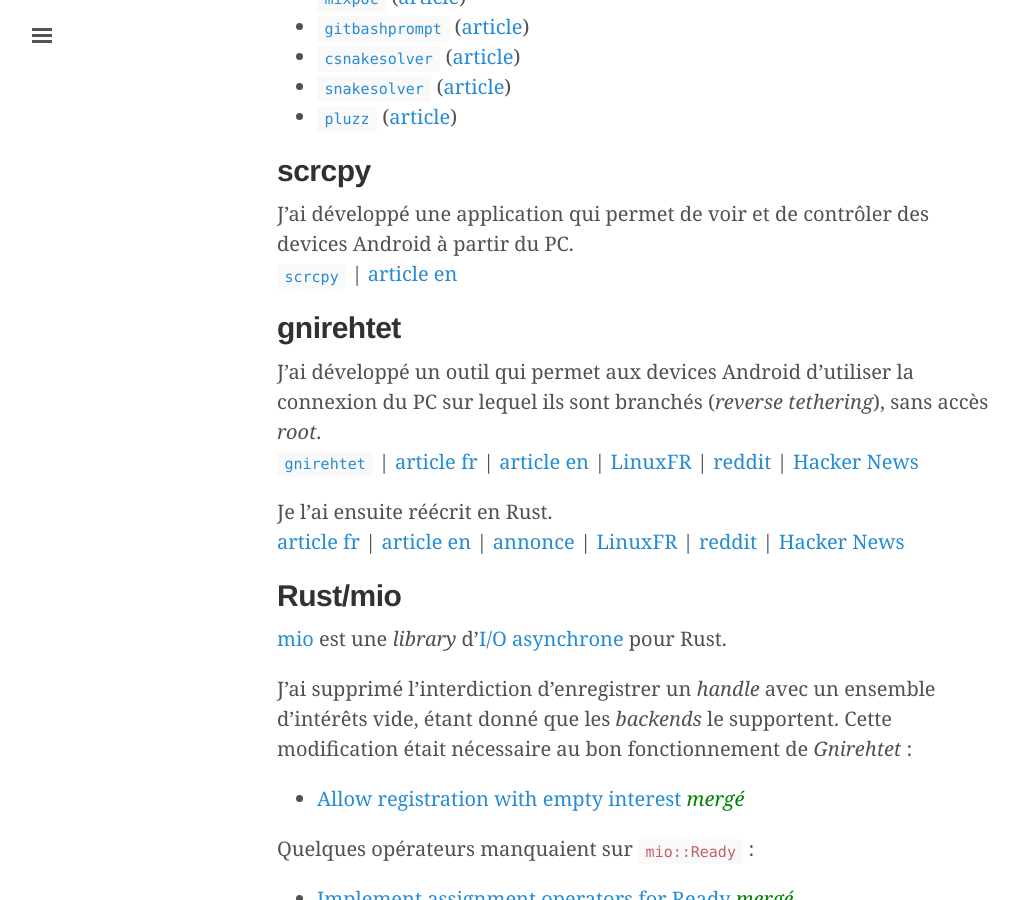
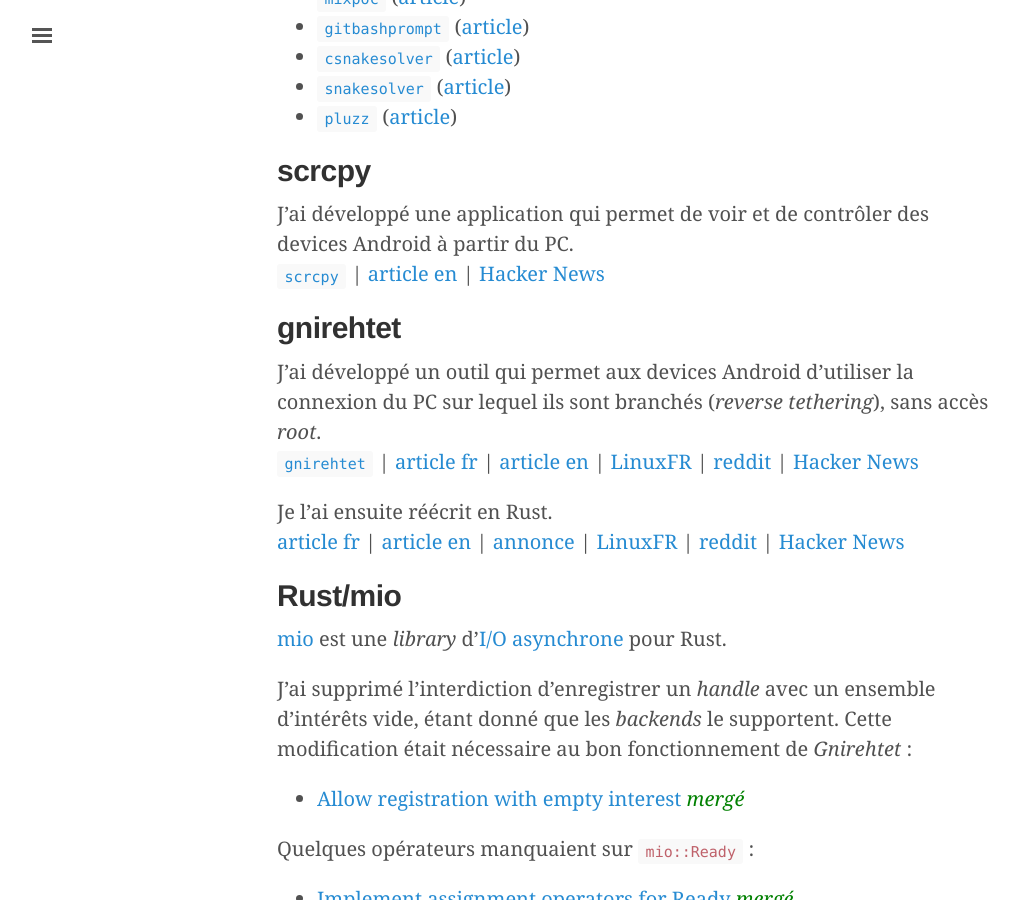
Before and after one commit to rom1v/blog.rom1v.com, a Jekyll site: the page built from contrib.md, in a window 1280 px wide and 900 px high, scrolled down 638 px. Shown: the whole window, without its empty margins (3-1022 px from the left). Built offline with Jekyll 4.4.1, drawn with Linux system fonts in a browser that asks for light colours.

Commit message:
Add link to Hacker News thread for scrcpy

```diff
--- a/contrib.md
+++ b/contrib.md
@@ -45,10 +45,11 @@ avec une description succincte.
 
 J'ai développé une application qui permet de voir et de contrôler des devices
 Android à partir du PC.
-[`scrcpy`] \| [article en][blog-scrcpy]
+[`scrcpy`] \| [article en][blog-scrcpy] \| [Hacker News][scrcpy-hn]
 
 [`scrcpy`]: https://github.com/Genymobile/scrcpy
 [blog-scrcpy]: {% post_url 2018-03-08-introducing-scrcpy %}
+[scrcpy-hn]: https://news.ycombinator.com/item?id=16544977
 
 
 ## gnirehtet
```
Also changed, not shown: _posts/2018-03-08-introducing-scrcpy.md (+4 -0 lines).
